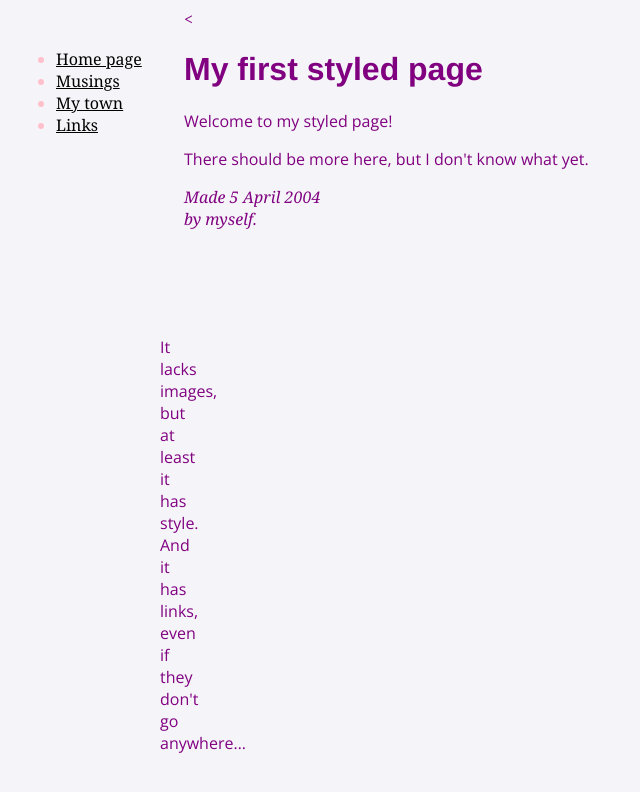
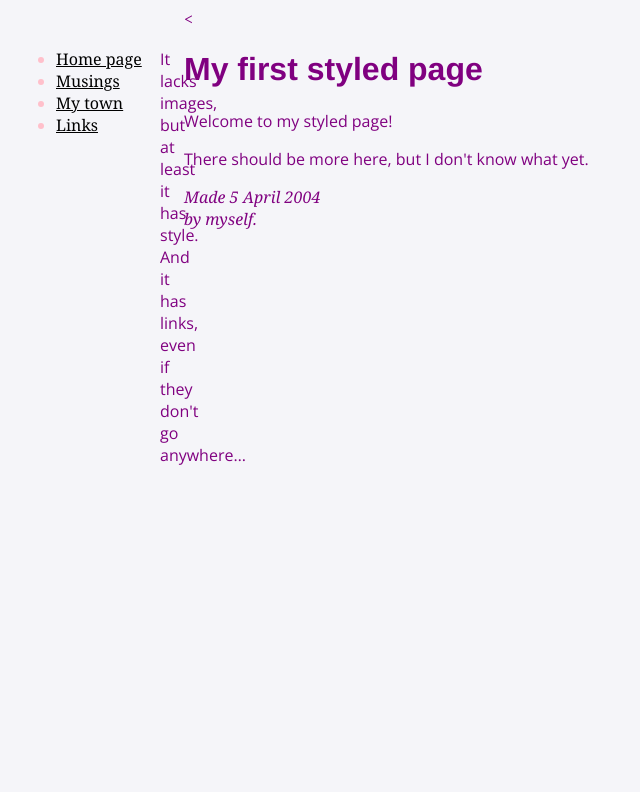
Before and after one commit to TheTriangleTrippa/Portfolio, a Jekyll site: the page built from index.html, in a window 1280 px wide. Shown: the top 792 px of the page, without its empty margins (0-640 px from the left). Built offline with Jekyll 4.4.1, drawn with Linux system fonts in a browser that asks for light colours; nearby versions of some CDN libraries.

Commit message:
Update profile.html

```diff
--- a/_includes/profile.html
+++ b/_includes/profile.html
@@ -17,7 +17,7 @@
     width: 9em }
        p.bar {
     position: absolute;
-    top: 20em;
+    top: 2em;
     left: 10em;
     width: 1em }
         h1 {
```
